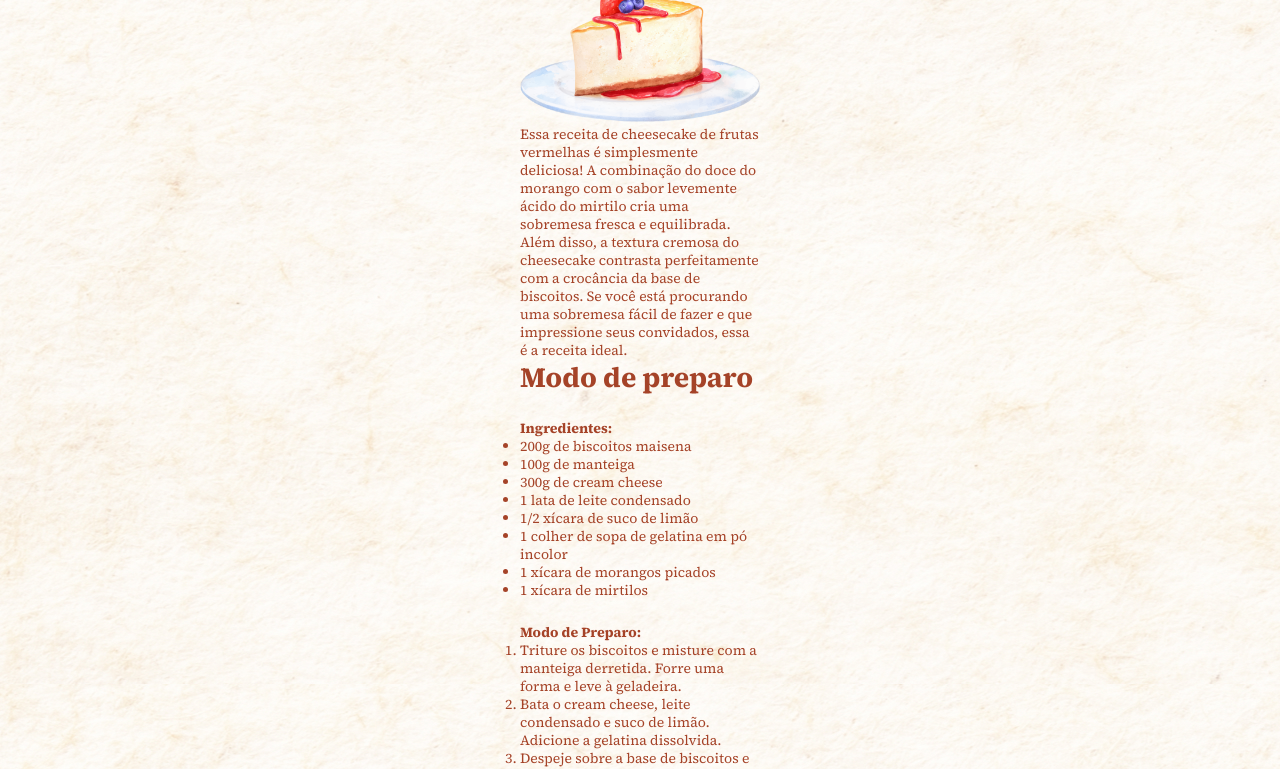
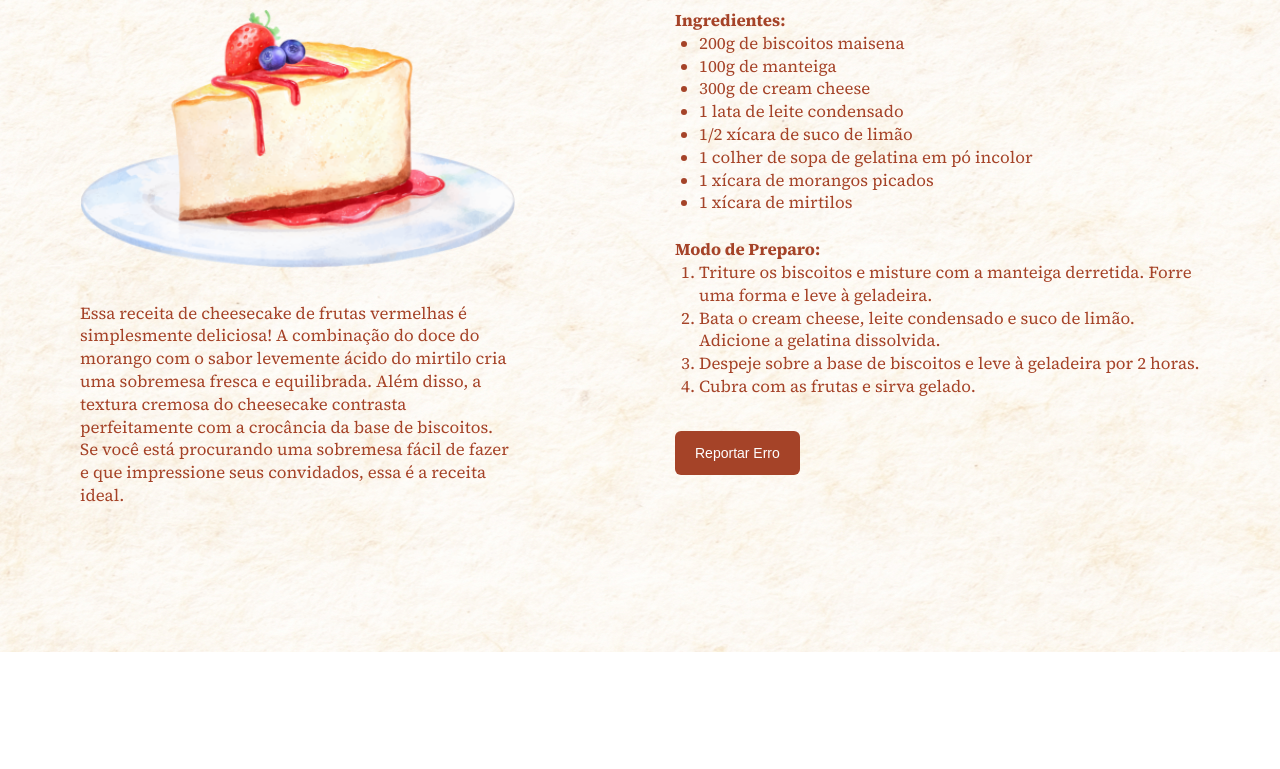
Before and after one commit to pedrocaio/explorer-landingpage-responsiveness2, a plain HTML site: page index.html in a window 1280 px wide. Shown: the part 148-917 px from the top of the page. After the commit the page ends 800 px from the top, so only its background shows below. Drawn offline with Linux system fonts and the light colour scheme.

Commit message:
desk version

```diff
--- a/index.html
+++ b/index.html
@@ -22,8 +22,8 @@
         </div>
         <div class="ingredients">
             <h2>Modo de preparo</h2>
+            <strong>Ingredientes:</strong>
             <ul>
-                <strong>Ingredientes:</strong>
                 <li>200g de biscoitos maisena</li>
                 <li>100g de manteiga</li>
                 <li>300g de cream cheese</li>
@@ -33,8 +33,8 @@
                 <li>1 xícara de morangos picados</li>
                 <li>1 xícara de mirtilos</li>
             </ul>
+            <strong>Modo de Preparo:</strong>
             <ol>
-                <strong>Modo de Preparo:</strong>
                 <li>Triture os biscoitos e misture com a manteiga derretida. Forre uma forma e leve à geladeira.</li>
                 <li>Bata o cream cheese, leite condensado e suco de limão. Adicione a gelatina dissolvida.</li>
                 <li>Despeje sobre a base de biscoitos e leve à geladeira por 2 horas.</li>
--- a/style.css
+++ b/style.css
@@ -21,24 +21,39 @@ main {
     max-width: 32rem;
     margin-inline: auto;
     padding: 5.6rem 4rem;
+    box-sizing: content-box;
+
+    display: flex;
+    flex-direction: column;
+    gap: 3.2rem;
 }
 
 img {
     width: 100%;
+    margin-block: 3.2rem;
 }
 
 h1, h2 {
-    font-size: 2.8rem;
-    line-height: 3.6rem;
+    /* clamp(min, ideal, max) */
+    font-size: clamp(2.8rem, 2vw + 1rem, 4rem);
+    line-height: clamp(3.6rem, 2vw + 1rem, 5rem);
+}
+
+h2 {
+    margin-bottom: 3.2rem;
 }
 
 p, li, strong {
-    font-size: 1.4rem;
-    line-height: 1.8rem;
+    font-size: clamp(1.4rem, 1vw + 0.4rem, 2rem);
+    line-height: clamp(1.8rem, 1vw + 1rem, 2.4rem);
 }
 
 ul, ol {
-    margin-top: 2.4rem;
+    padding-left: 2.4rem;
+}
+
+strong + ul {
+    margin-bottom: 2.4rem;
 }
 
 button {
@@ -46,9 +61,37 @@ button {
     color: white;
     border: 0;
     padding: 0.8rem 1.2rem;
-    border-radius: 0.8rem;
+    border-radius: 0.6rem;
     font-size: 1.4rem;
     font-weight: 500;
     line-height: 2.4rem;
-    margin-top: 2.4rem;
+    margin-top: 3.2rem;
 }
+
+@media (min-width: 1120px) {
+    main {
+        flex-direction: row;
+        max-width: fit-content;
+        gap: 16rem;
+        padding: 9rem 6rem;
+    }
+    .recipe {
+        max-width: 43.5rem;
+    }
+    .ingredients {
+        max-width: 52.5rem;
+    }
+    /* h1, h2 {
+        font-size: 4rem;
+        line-height: 5rem;
+    }
+    p, li, strong {
+        font-size: 2rem;
+        line-height: 2.4rem;
+    } */
+    button {
+        padding: 1rem 2rem;
+        font-size: 1.4rem;
+        line-height: 2.4rem;
+    }
+}
```
